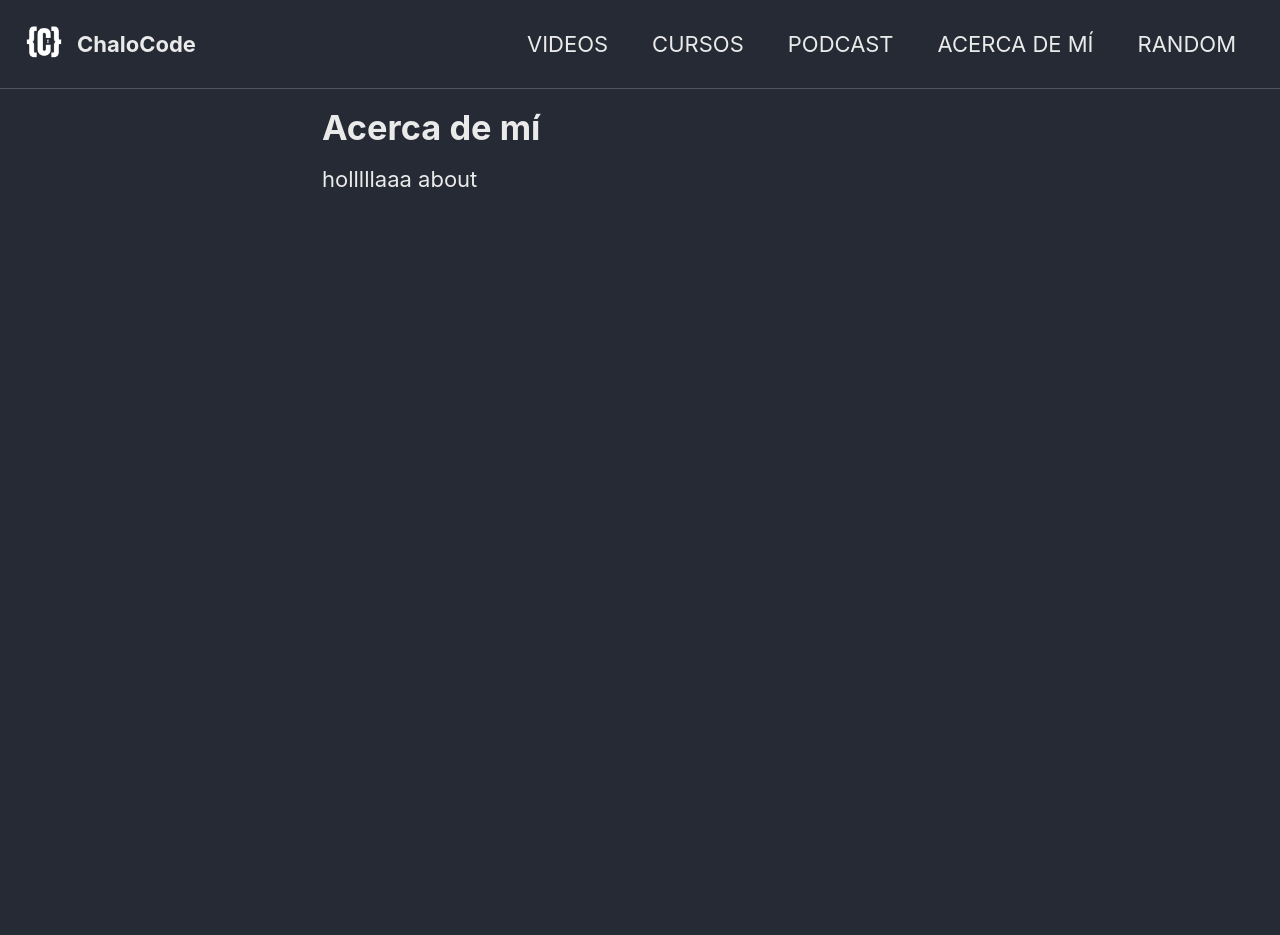
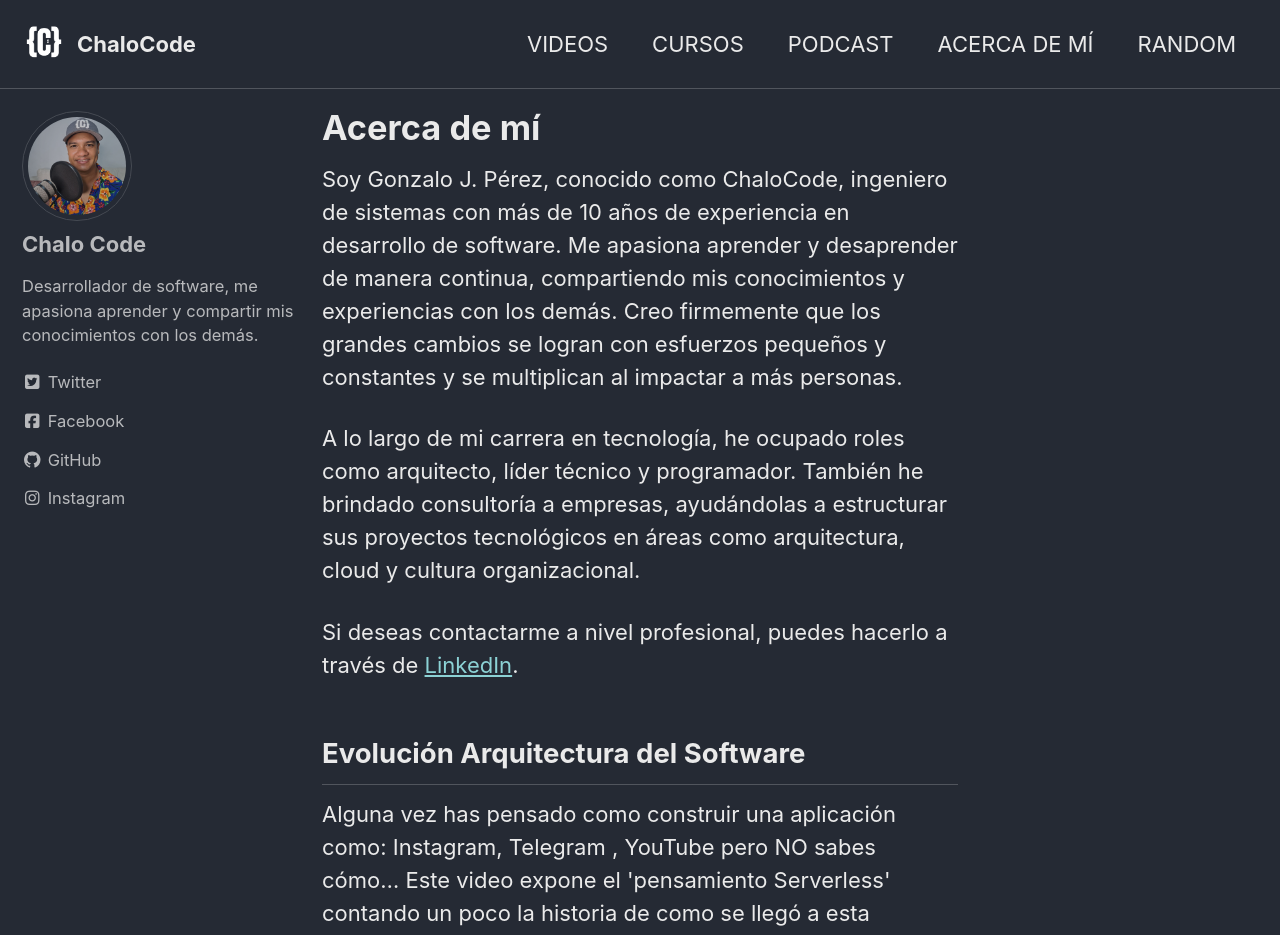
Before and after one commit to ChaloCode/ChaloCode.github.io, a Jekyll site: the page built from _pages/about.md, in a window 1280 px wide and 1400 px high. Shown: the top 935 px of the window. Built offline with Jekyll 4.4.1, drawn with Linux system fonts in a browser that asks for light colours; cached includes are drawn as plain includes; some of the changed text lies outside the part shown.

Commit message:
added about pages

```diff
--- a/_pages/about.md
+++ b/_pages/about.md
@@ -2,6 +2,18 @@
 layout: single
 title: Acerca de mí
 permalink: /acerca-de-mi/
+author_profile: true
+_youtube:
+  videos:
+    -   id: "7pH2F3Wm0gI?si=PcDTtnvBIL9wBelY"
+        title: "Evolución Arquitectura del Software"
+        text: "Alguna vez has pensado como construir una aplicación como: Instagram, Telegram , YouTube pero NO sabes cómo… Este video expone el 'pensamiento Serverless' contando un poco la historia de como se llegó a esta revolución de la 'computación sin servidor', mostrando diferentes maneras de modelar una aplicación desde la forma tradicional hasta un ejemplo práctico de una hipotética gran ampliación."
+        sidebar_nav: video
+        provider: youtube
 ---
 
-holllllaaa about
+Soy Gonzalo J. Pérez, conocido como ChaloCode, ingeniero de sistemas con más de 10 años de experiencia en desarrollo de software. Me apasiona aprender y desaprender de manera continua, compartiendo mis conocimientos y experiencias con los demás. Creo firmemente que los grandes cambios se logran con esfuerzos pequeños y constantes y se multiplican al impactar a más personas.
+
+A lo largo de mi carrera en tecnología, he ocupado roles como arquitecto, líder técnico y programador. También he brindado consultoría a empresas, ayudándolas a estructurar sus proyectos tecnológicos en áreas como arquitectura, cloud y cultura organizacional.
+
+Si deseas contactarme a nivel profesional, puedes hacerlo a través de [LinkedIn](https://www.linkedin.com/in/gonzalo-perez-barrios/).
```
